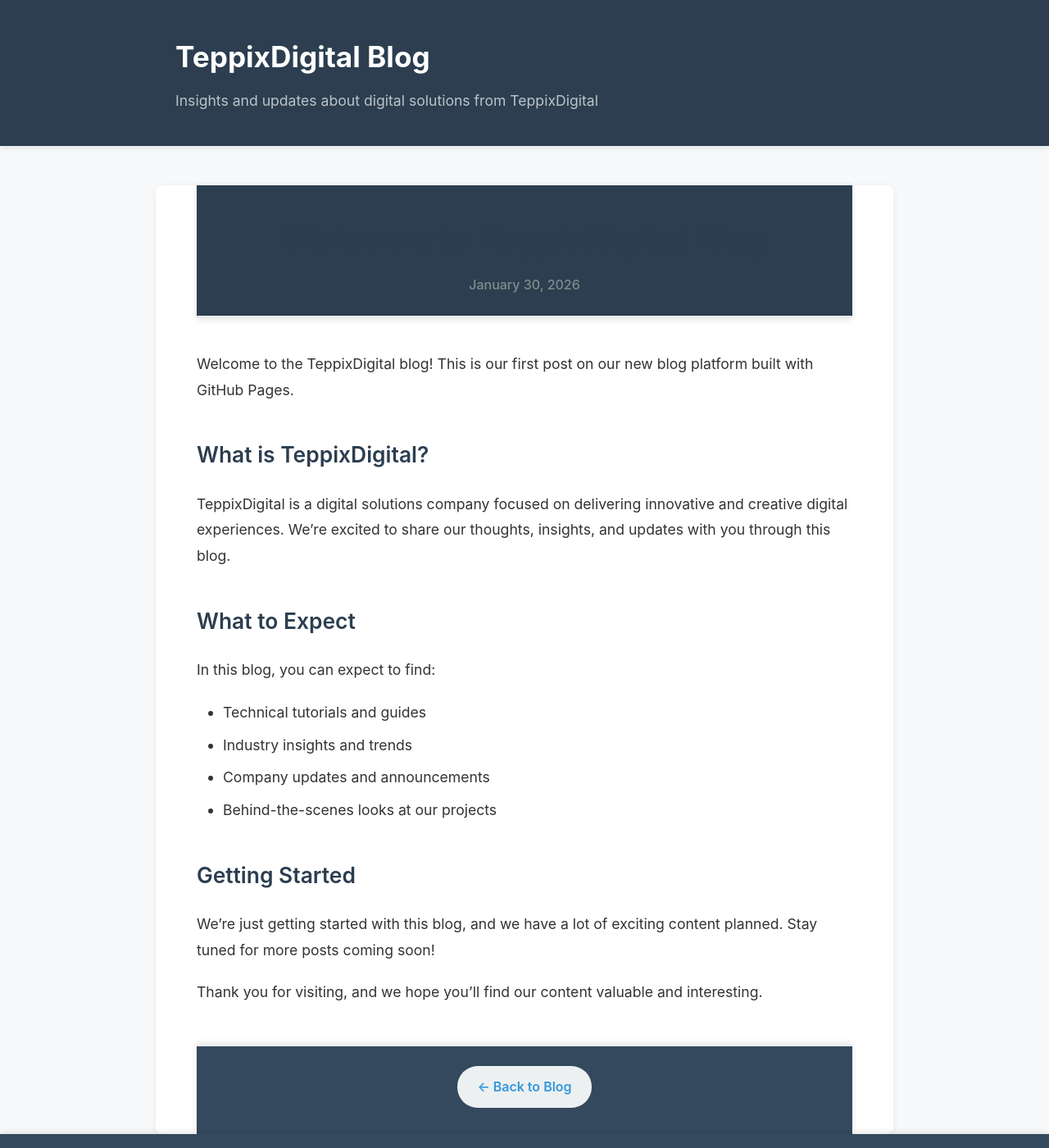
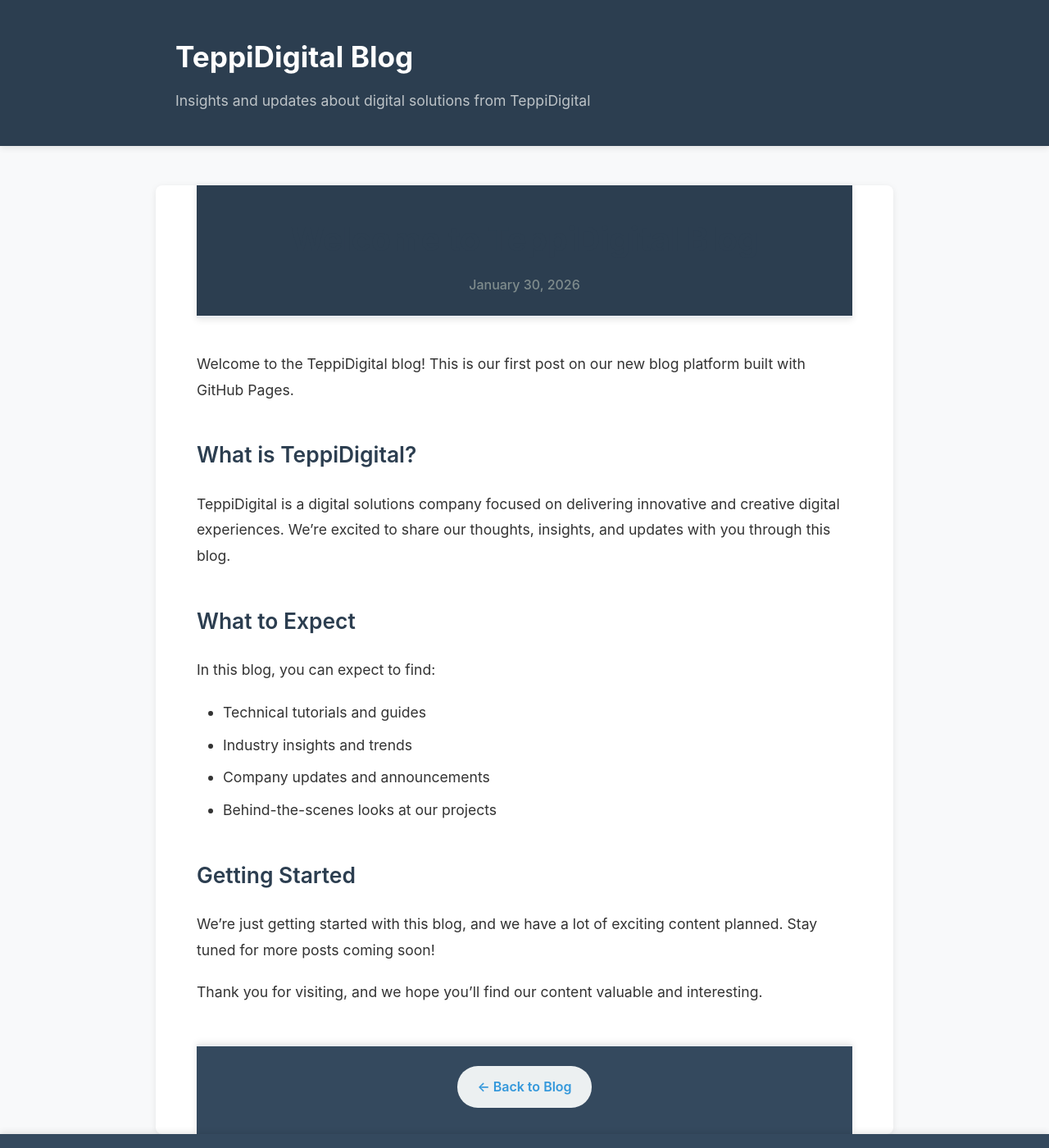
Before and after one commit to teppixdigital/teppixdigital.github.io, a Jekyll site: the page built from _posts/2026/01/30/2026-01-30-welcome-to-teppixdigital-blog.md, in a window 1280 px wide and 1400 px high. Shown: the whole window at 82% size. Built offline with Jekyll 4.4.1, drawn with Linux system fonts in a browser that asks for light colours; some of the changed text lies outside the part shown.

```diff
--- a/_config.yml
+++ b/_config.yml
@@ -1,6 +1,6 @@
 # Site settings
-title: TeppixDigital Blog
-description: Insights and updates about digital solutions from TeppixDigital
+title: TeppiDigital Blog
+description: Insights and updates about digital solutions from TeppiDigital
 baseurl: ""
 url: "https://teppixdigital.github.io"
 
--- a/_posts/2026/01/30/2026-01-30-welcome-to-teppixdigital-blog.md
+++ b/_posts/2026/01/30/2026-01-30-welcome-to-teppixdigital-blog.md
@@ -1,14 +1,14 @@
 ---
 layout: post
-title: "Welcome to TeppixDigital Blog"
+title: "Welcome to TeppiDigital Blog"
 date: 2026-01-30 10:00:00 +0000
 ---
 
-Welcome to the TeppixDigital blog! This is our first post on our new blog platform built with GitHub Pages.
+Welcome to the TeppiDigital blog! This is our first post on our new blog platform built with GitHub Pages.
 
-## What is TeppixDigital?
+## What is TeppiDigital?
 
-TeppixDigital is a digital solutions company focused on delivering innovative and creative digital experiences. We're excited to share our thoughts, insights, and updates with you through this blog.
+TeppiDigital is a digital solutions company focused on delivering innovative and creative digital experiences. We're excited to share our thoughts, insights, and updates with you through this blog.
 
 ## What to Expect
 
```
Also changed, not shown: README.md, 1 other file.
